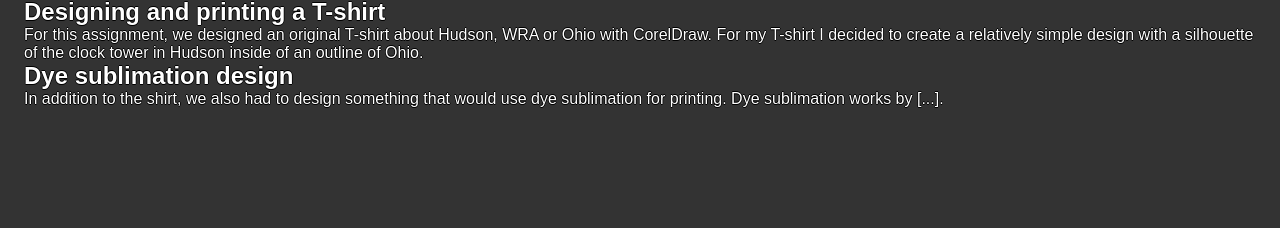
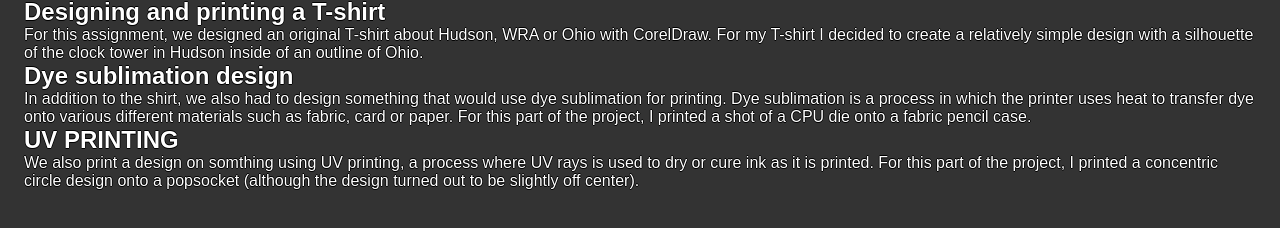
Before and after one commit to chenc21/chenc, a plain HTML site: page wk3.html in a window 1280 px wide. Shown: the part 78-306 px from the top of the page. Drawn offline with Linux system fonts and the light colour scheme.

Commit message:
wk3 updated

```diff
--- a/wk3.html
+++ b/wk3.html
@@ -42,5 +42,15 @@
         Dye sublimation design
       </h2>
       <p>
-        In addition to the shirt, we also had to design something that would use dye sublimation for printing. Dye sublimation works by [...].
+        In addition to the shirt, we also had to design something that would use dye sublimation for printing. Dye sublimation is a process in which the printer uses heat to transfer dye onto various different materials such as fabric, card or paper. For this part of the project, I printed a shot of a CPU die onto a fabric pencil case.
       </p>
+    </div>
+
+    <div class = "box project">
+      <h2>
+        UV PRINTING
+      </h2>
+      <p>
+        We also print a design on somthing using UV printing, a process where UV rays is used to dry or cure ink as it is printed. For this part of the project, I printed a concentric circle design onto a popsocket (although the design turned out to be slightly off center).
+      </p>
+    </div>
```
